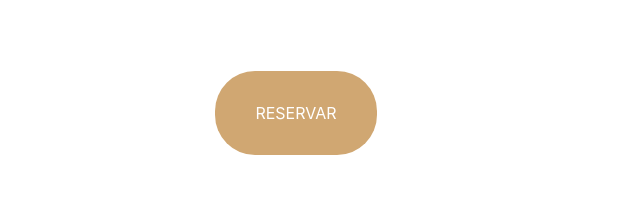
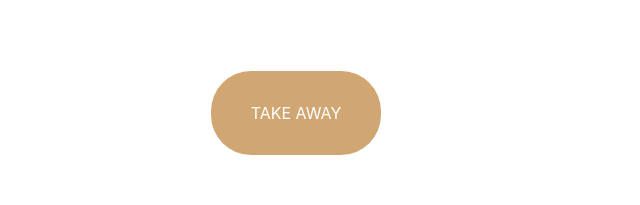
Before and after one commit to PedroSturzen/DesarrolloWeb, a website: page index.html in a window 1280 px wide. Shown: the part 1259-1464 px from the top of the page, 629-1269 px from the left. Drawn offline with nearby package versions, Linux system fonts and the light colour scheme.

Commit message:
reservar - take away

```diff
--- a/index.html
+++ b/index.html
@@ -126,7 +126,7 @@ data-aos-duration="1100" >
                         <div class="pindex__column">
                             <br><h1 class="about__subtitle">Bievenidos a  <span>Don Pepe | Bar </span></h1> <br>
                             <p class="about__paragraph">Empezamos como un pequeño grupo de amigos en busca de su sueño sin parar hasta encontrar lo que esperabamos, el ÉXITO. </p> <br>
-                            <a href="Pages/takeaway.html" class="presentacion__cta btn-principal" > RESERVAR</a>
+                            <a href="Pages/takeaway.html" class="presentacion__cta btn-principal" > TAKE AWAY</a>
                         </div>
                     </div>
                 </div>
```
